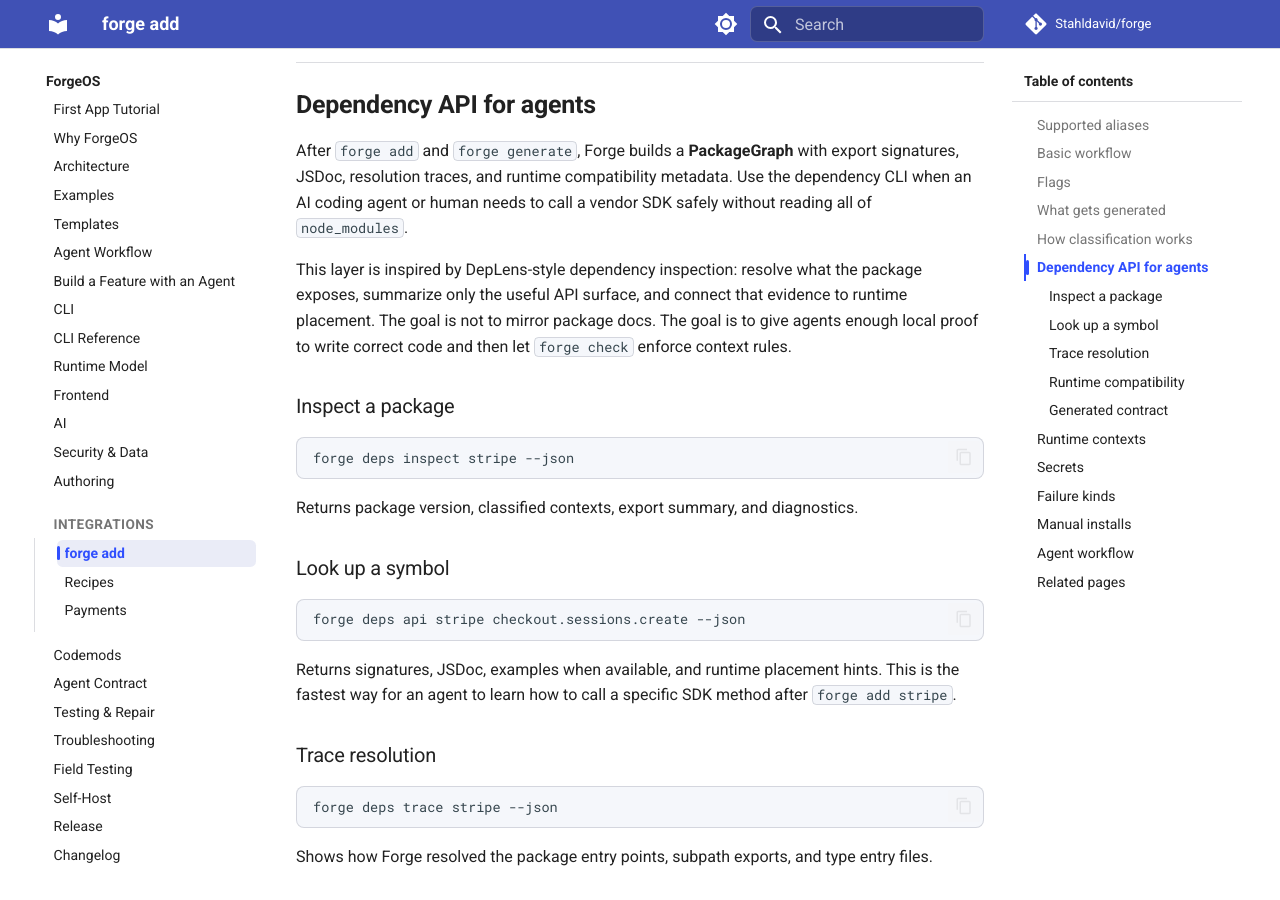
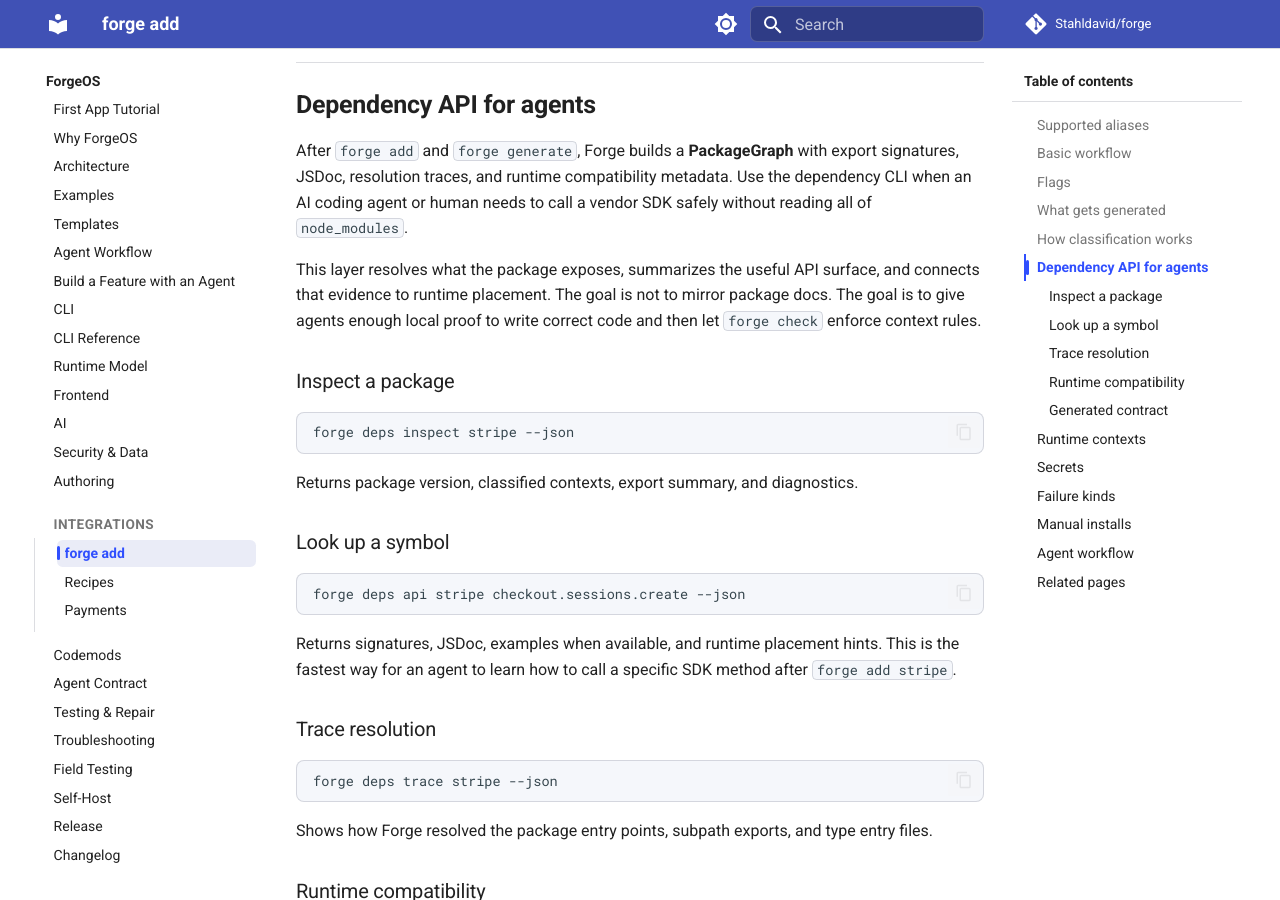
Before and after one commit to Stahldavid/forge, an MkDocs documentation site: the page built from docs/forge-add.md, in a window 1280 px wide and 900 px high, scrolled down 3212 px. Built offline with MkDocs 1.6.1 and Material for MkDocs 9.7.7, drawn with Linux system fonts in a browser that asks for light colours; comment, search, counter and statistics services are not loaded.

Commit message:
docs: remove internal dependency tooling references

```diff
--- a/docs/forge-add.md
+++ b/docs/forge-add.md
@@ -102,7 +102,7 @@ Parameter mistakes are caught by **TypeScript** when you call the SDK. Context m
 
 After `forge add` and `forge generate`, Forge builds a **PackageGraph** with export signatures, JSDoc, resolution traces, and runtime compatibility metadata. Use the dependency CLI when an AI coding agent or human needs to call a vendor SDK safely without reading all of `node_modules`.
 
-This layer is inspired by DepLens-style dependency inspection: resolve what the package exposes, summarize only the useful API surface, and connect that evidence to runtime placement. The goal is not to mirror package docs. The goal is to give agents enough local proof to write correct code and then let `forge check` enforce context rules.
+This layer resolves what the package exposes, summarizes the useful API surface, and connects that evidence to runtime placement. The goal is not to mirror package docs. The goal is to give agents enough local proof to write correct code and then let `forge check` enforce context rules.
 
 ### Inspect a package
 
```
Also changed, not shown: docs/agent-contract.md (+1 -1 lines), docs/architecture.md (+1 -1 lines), docs/cli.md (+1 -1 lines), docs/why-forgeos.md (+1 -1 lines), 1 other file.
